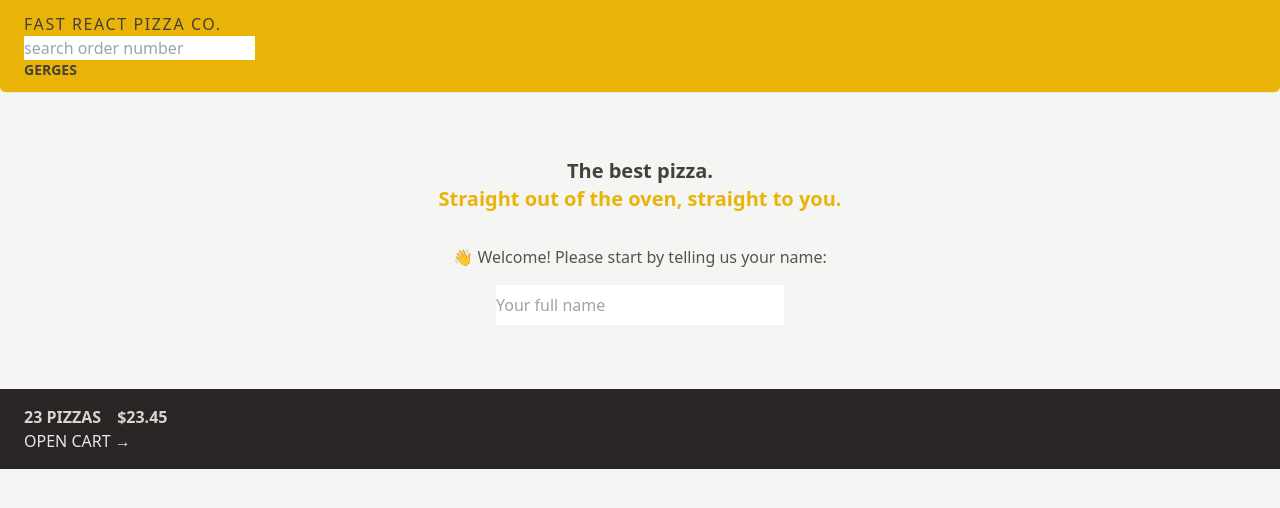
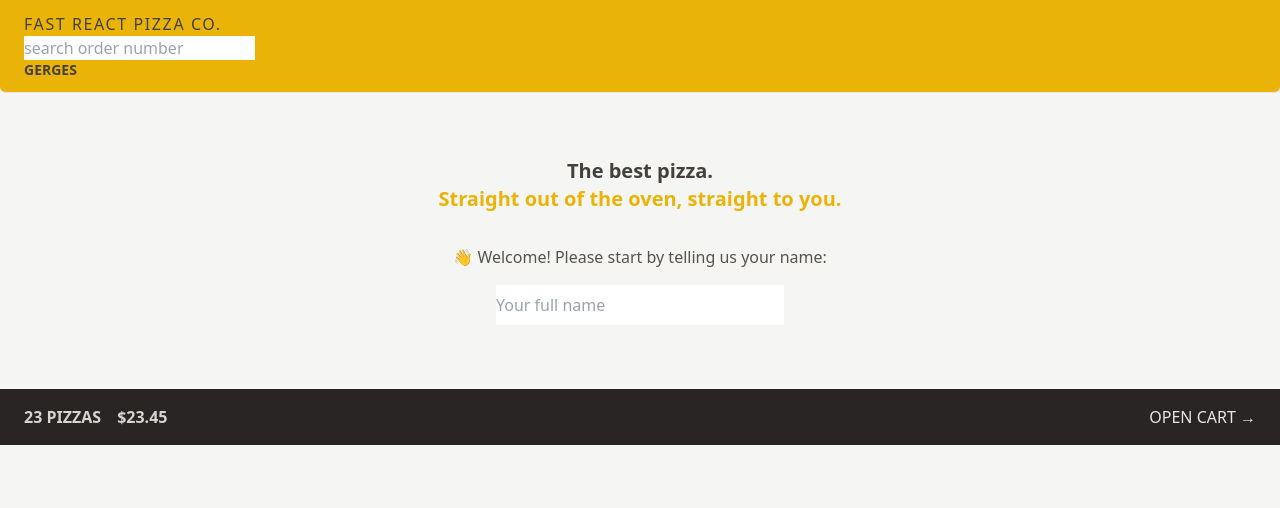
Before and after one commit to G3RGES/fast-react-pizza, a React (Vite) app: page / in a window 1280 px wide. Shown: the top 508 px of the page. Built offline with nearby package versions, Linux system fonts and the light colour scheme.

Commit message:
Update CartOverview.jsx

```diff
--- a/src/features/cart/CartOverview.jsx
+++ b/src/features/cart/CartOverview.jsx
@@ -2,7 +2,7 @@
 
 function CartOverview() {
   return (
-    <div className="bg-stone-800 px-4 py-4 text-sm uppercase text-stone-200 sm:px-6 md:text-base">
+    <div className="flex items-center justify-between bg-stone-800 px-4 py-4 text-sm uppercase text-stone-200 sm:px-6 md:text-base">
       <p className="space-x-4 font-semibold text-stone-300">
         <span>23 pizzas</span>
         <span>$23.45</span>
```
